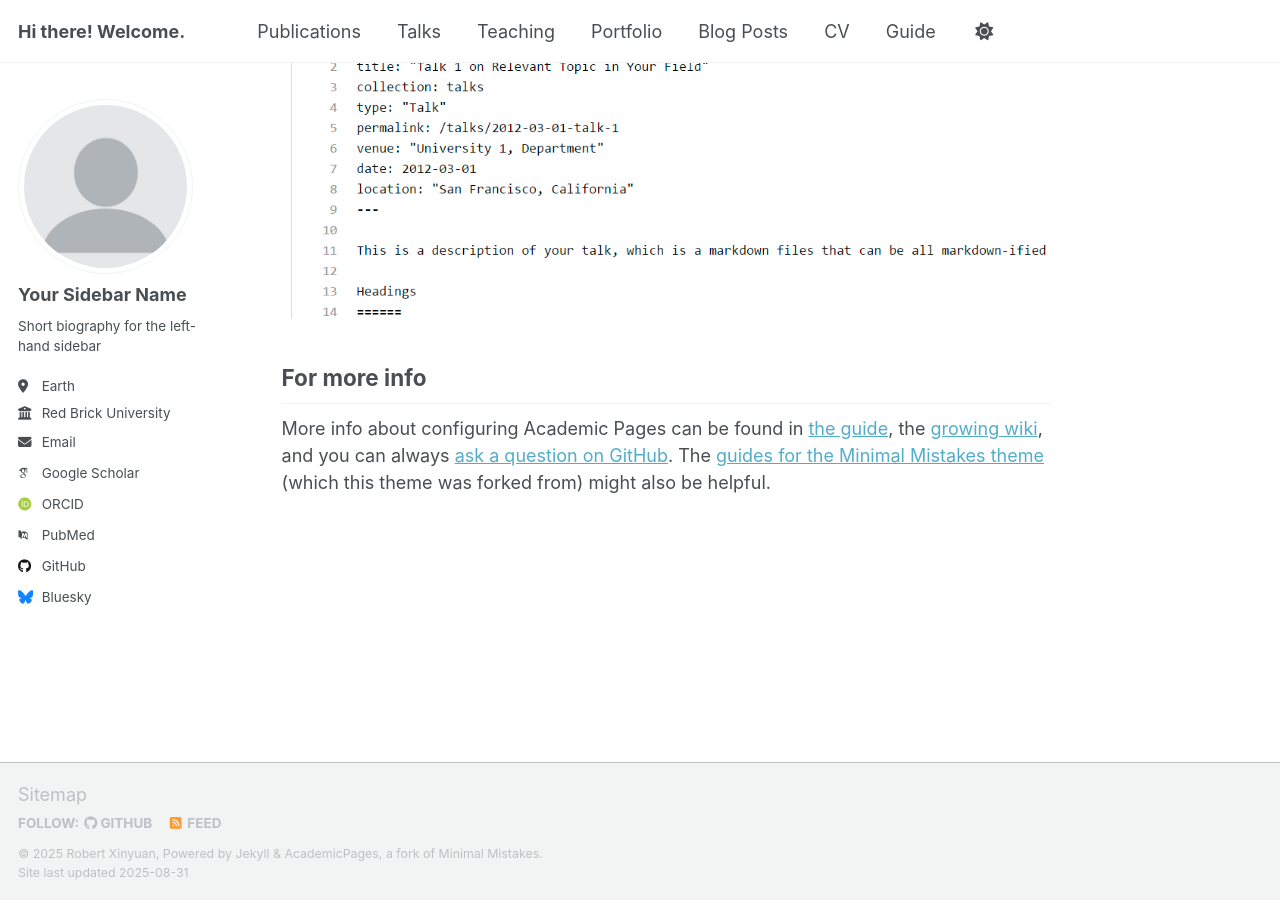
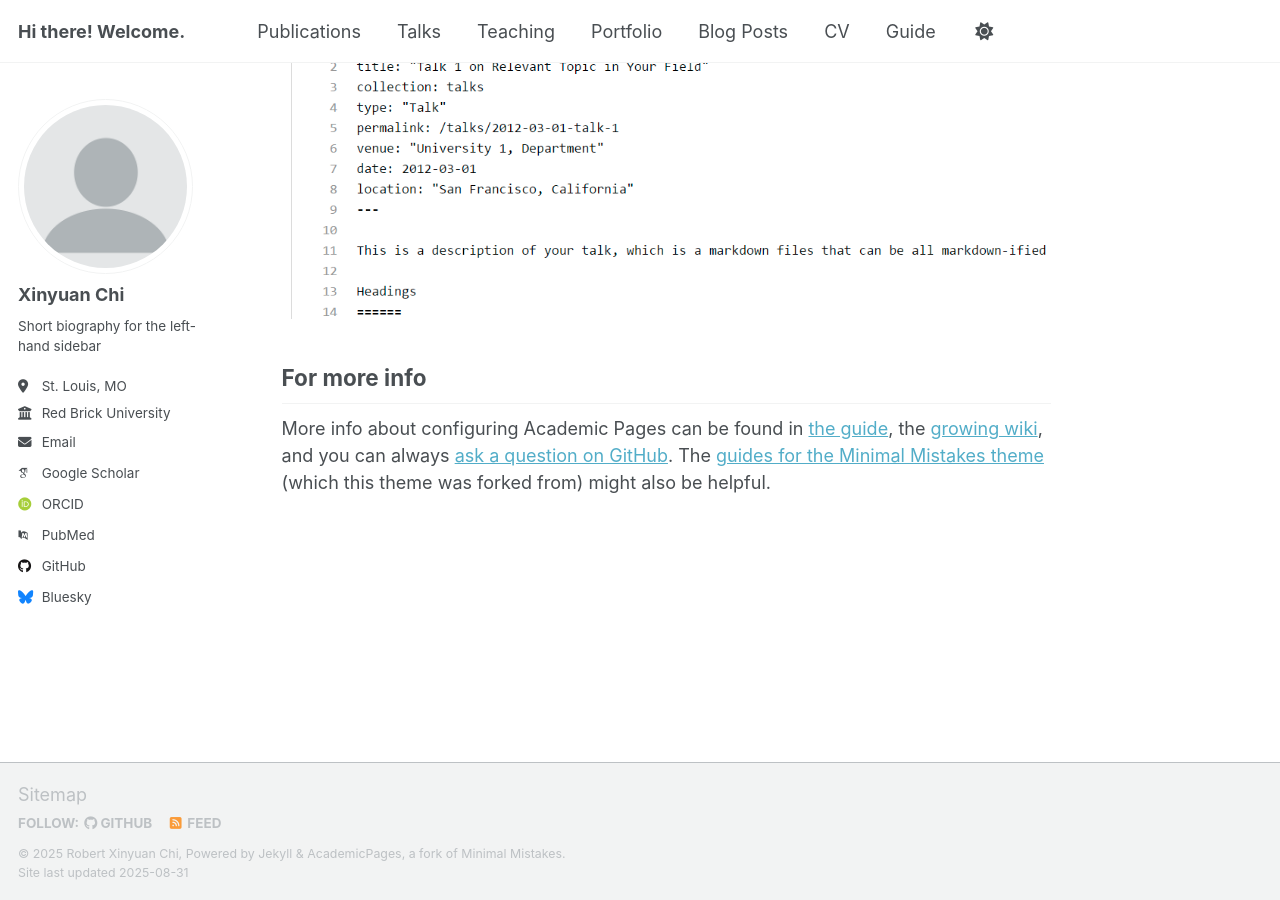
Before and after one commit to xychi75/xychi75.github.io, a Jekyll site: the page built from _pages/about.md, in a window 1280 px wide and 900 px high, scrolled down 2880 px. Built offline with Jekyll 4.4.1, drawn with Linux system fonts in a browser that asks for light colours; some web fonts are replaced; a script that is not in the unit is left out.

Commit message:
Update _config.yml

```diff
--- a/_config.yml
+++ b/_config.yml
@@ -11,7 +11,7 @@ locale                   : "en-US"
 site_theme               : "default" # Currently available options are "default", "air"
 title                    : "Hi there! Welcome."
 title_separator          : "-"
-name                     : &name "Robert Xinyuan"
+name                     : &name "Robert Xinyuan Chi"
 description              : &description "personal description"
 url                      : https://academicpages.github.io # the base hostname & protocol for your site e.g. "https://[your GitHub username].github.io" or if you already have some other page hosted on Github then use "https://[your GitHub username].github.io/[Your Repo Name]"
 baseurl                  : "" # the subpath of your site, e.g. "/blog"
@@ -23,13 +23,13 @@ repository               : "academicpages/academicpages.github.io"
 author:
   # Biographic information
   avatar           : "profile.png"
-  name             : "Your Sidebar Name"
+  name             : "Xinyuan Chi"
   pronouns         : # example: "she/her"
   bio              : "Short biography for the left-hand sidebar"
-  location         : "Earth"
+  location         : "St. Louis, MO"
   employer         : "Red Brick University"
   uri              : # URL
-  email            : "none@example.org"
+  email            : "chi.x@wustl.edu"
 
   # Academic websites
   academia         : # URL
```
